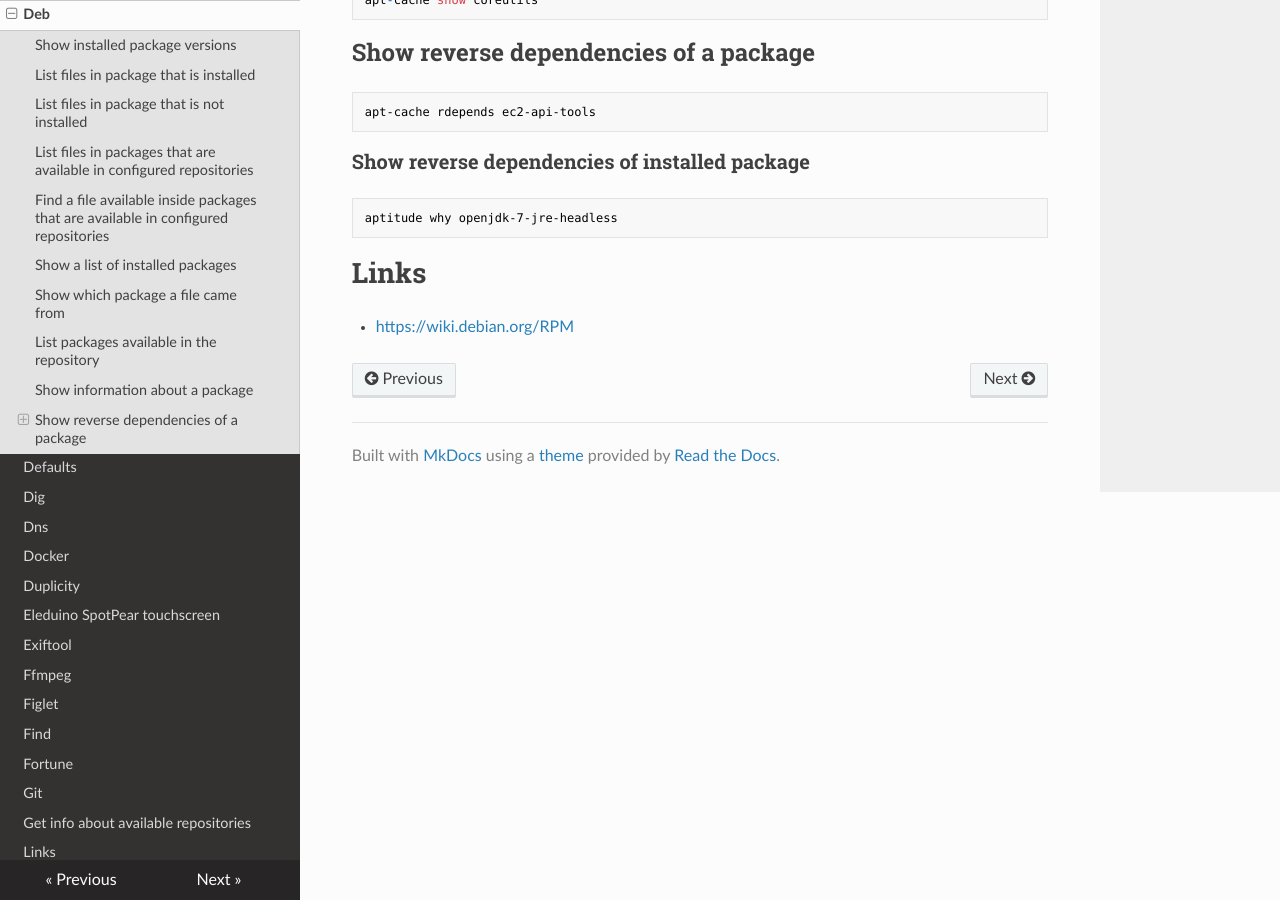
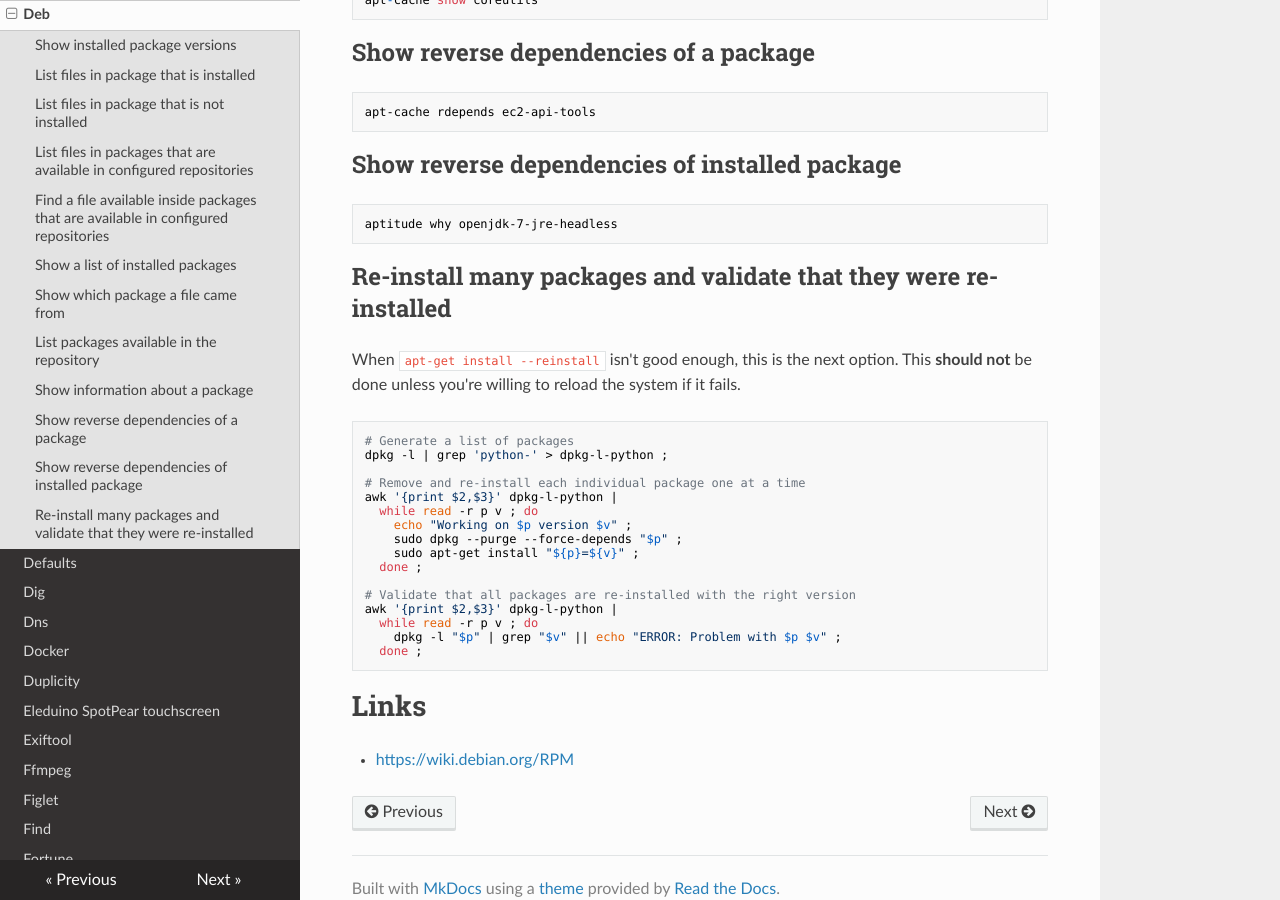
Before and after one commit to lando-cal/tech-notes, an MkDocs documentation site: the page built from docs/deb.md, in a window 1280 px wide and 900 px high, scrolled down 1244 px. Built offline with MkDocs 1.6.1, drawn with Linux system fonts in a browser that asks for light colours; nearby versions of some CDN libraries.

Commit message:
Re-installation example. Formatting.

````diff
--- a/docs/deb.md
+++ b/docs/deb.md
@@ -1,6 +1,7 @@
 Notes and tips about working with the .deb package format
 
 # Examples
+
 ## Show installed package versions
 
 ```
@@ -61,11 +62,35 @@ apt-cache show coreutils
 apt-cache rdepends ec2-api-tools
 ```
 
-### Show reverse dependencies of installed package
+## Show reverse dependencies of installed package
 
 ```
 aptitude why openjdk-7-jre-headless
 ```
 
+## Re-install many packages and validate that they were re-installed
+
+When `apt-get install --reinstall` isn't good enough, this is the next option. This **should not** be done unless you're willing to reload the system if it fails.
+
+```
+# Generate a list of packages
+dpkg -l | grep 'python-' > dpkg-l-python ;
+
+# Remove and re-install each individual package one at a time
+awk '{print $2,$3}' dpkg-l-python |
+  while read -r p v ; do
+    echo "Working on $p version $v" ;
+    sudo dpkg --purge --force-depends "$p" ;
+    sudo apt-get install "${p}=${v}" ;
+  done ;
+
+# Validate that all packages are re-installed with the right version
+awk '{print $2,$3}' dpkg-l-python |
+  while read -r p v ; do
+    dpkg -l "$p" | grep "$v" || echo "ERROR: Problem with $p $v" ;
+  done ;
+```
+
 # Links
-- [https://wiki.debian.org/RPM](https://wiki.debian.org/RPM)
+
+- <https://wiki.debian.org/RPM>
````
